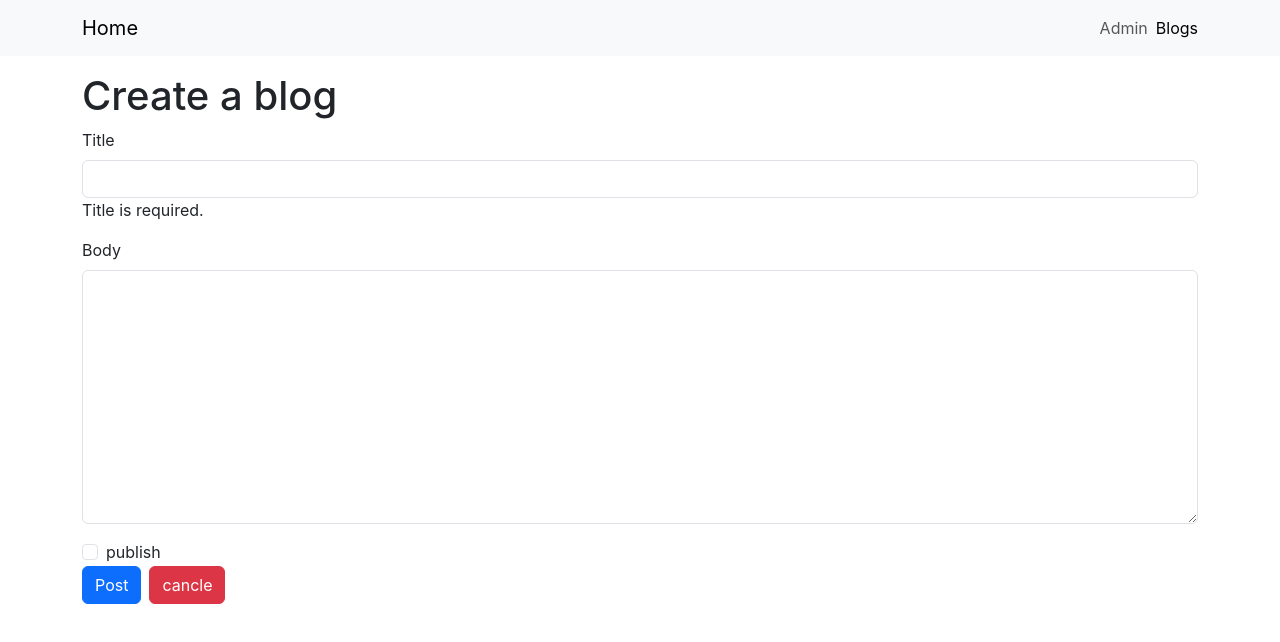
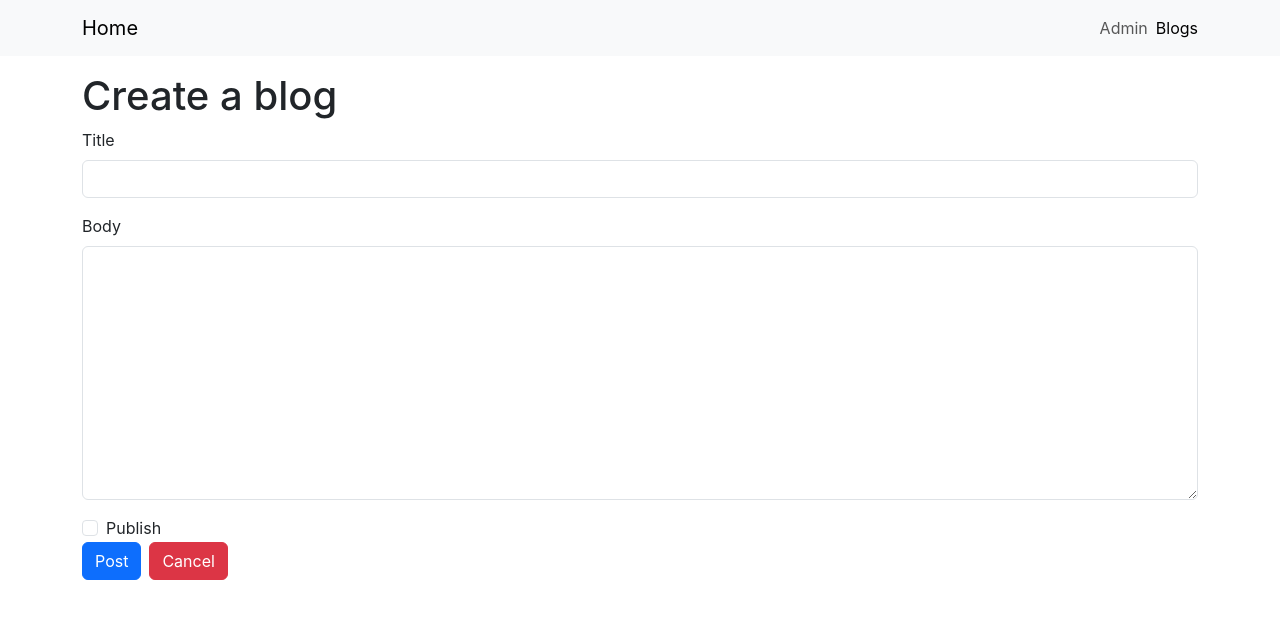
Before and after one commit to aidiw/react_blog, a React (Create React App) app: page /blogs/create in a window 1280 px wide. Shown: the top 642 px of the page. Built offline with nearby package versions, Linux system fonts and the light colour scheme.

Commit message:
feat : ~69강 커스텀훅제작, 전체 컴포넌트에서 함수, state등 상태값 주고받기

```diff
--- a/db.json
+++ b/db.json
@@ -1,74 +1,67 @@
 {
   "posts": [
     {
-      "id": 1,
-      "title": "reacttesdd",
-      "body": "reacttesdd",
-      "createdAt": 1715506949403,
-      "publish": true
+      "title": "55555",
+      "body": "5555",
+      "publish": true,
+      "createdAt": 1716110699543,
+      "id": 14
     },
     {
-      "id": 2,
-      "title": "2222",
-      "body": "2222",
-      "createdAt": 1715506949403,
-      "publish": true
+      "title": "3333",
+      "body": "33333",
+      "publish": false,
+      "createdAt": 1716111025667,
+      "id": 16
     },
     {
-      "id": 3,
-      "title": "3333",
-      "body": "3333",
-      "createdAt": 1715506949403,
-      "publish": true
+      "title": "22222",
+      "body": "22222",
+      "publish": false,
+      "createdAt": 1716111028439,
+      "id": 17
     },
     {
-      "id": 4,
-      "title": "4444",
-      "body": "44444",
-      "createdAt": 1715506949403,
-      "publish": true
+      "title": "11111",
+      "body": "111111",
+      "publish": false,
+      "createdAt": 1716111031730,
+      "id": 18
     },
     {
-      "id": 5,
-      "title": "55555",
-      "body": "55555",
-      "createdAt": 1715506949403,
-      "publish": true
+      "title": "tttt",
+      "body": "tttt",
+      "publish": false,
+      "createdAt": 1716111158885,
+      "id": 19
     },
     {
-      "title": "tytt",
-      "body": "ttzz",
+      "title": "6",
+      "body": "6",
       "publish": false,
-      "createdAt": 1715766761532,
-      "id": 6
+      "createdAt": 1716111561019,
+      "id": 20
     },
     {
-      "title": "123123123zz",
-      "body": "zzsdfasdf",
+      "title": "6",
+      "body": "6",
       "publish": false,
-      "createdAt": 1715766799317,
-      "id": 7
-    },
-    {
-      "title": "asdfasd",
-      "body": "fasdfzxcv",
-      "publish": false,
-      "createdAt": 1715766868364,
-      "id": 8
-    },
-    {
-      "title": "123123123sadfa",
-      "body": "zxcvasdfasd",
-      "publish": false,
-      "createdAt": 1715766872518,
-      "id": 9
+      "createdAt": 1716111581037,
+      "id": 22
     },
     {
       "title": "test",
-      "body": "test11",
+      "body": "tset",
       "publish": false,
-      "createdAt": 1716108208090,
-      "id": 10
+      "createdAt": 1716112377792,
+      "id": 23
+    },
+    {
+      "title": "tst",
+      "body": "test",
+      "publish": false,
+      "createdAt": 1716112420853,
+      "id": 25
     }
   ]
 }
--- a/src/App.js
+++ b/src/App.js
@@ -1,26 +1,32 @@
 import { BrowserRouter as Router, Routes, Route } from 'react-router-dom';
-
 import NavBar from './components/NavBar';
 import routes from './routes';
+import Toast from './components/Toasts';
+import useToast from './hooks/toasts';  // 경로 수정
 
 function App() {
+  const [toasts, addToast, deleteToast] = useToast();
+
   return (
     <Router>
-      <div>
+      <Toast
+        toasts={toasts}
+        deleteToast={deleteToast}
+      />
       <NavBar />
       <div className="container mt-3">
         <Routes>
           {routes.map((route) => {
+            const Component = route.component;
             return (
               <Route
                 key={route.path}
                 path={route.path}
-                  Component={route.component}
+                element={<Component addToast={addToast} />}
               />
             );
           })}
         </Routes>
-        </div>
       </div>
     </Router>
   );
--- a/src/components/BlogForm.js
+++ b/src/components/BlogForm.js
@@ -1,29 +1,32 @@
 import { useEffect, useState } from 'react';
 import axios from 'axios';
 import { useNavigate, useParams } from 'react-router-dom';
-// import { bool } from 'prop-types';
 import propTypes from 'prop-types';
 
-const BlogForm = ( {editing = false}) => {
+const BlogForm = ({ editing = false, addToast }) => {
   const history = useNavigate();
-  const {id} = useParams();
+  const { id } = useParams();
   const [title, setTitle] = useState('');
   const [originalTitle, setOriginalTitle] = useState('');
   const [body, setBody] = useState('');
   const [originalBody, setOriginalBody] = useState('');
   const [publish, setPublish] = useState(false);
   const [originalPublish, setOriginalPublish] = useState(false);
+  const [titleError, setTitleError] = useState(false);
+  const [bodyError, setBodyError] = useState(false);
 
   useEffect(() => {
     if (editing) {
-        axios.get(`http://localhost:3009/posts/${id}`).then(res => {
+      axios.get(`http://localhost:3009/posts/${id}`)
+        .then(res => {
           setTitle(res.data.title);
           setOriginalTitle(res.data.title);
           setBody(res.data.body);
           setOriginalBody(res.data.body);
           setPublish(res.data.publish);
           setOriginalPublish(res.data.publish);
-        }).catch(error => {
+        })
+        .catch(error => {
           console.error('Error fetching post:', error);
         });
     }
@@ -34,66 +37,92 @@ const BlogForm = ( {editing = false}) => {
   };
 
   const goBack = () => {
-    if(editing){
+    if (editing) {
       history(`/blogs/${id}`);
-    }else {
+    } else {
       history('/blogs');
     }
   }
 
+  const validateForm = () => {
+    let validated = true;
+
+    if (title === '') {
+      setTitleError(true);
+      validated = false;
+    }
+
+    if (body === '') {
+      setBodyError(true);
+      validated = false;
+    }
+
+    return validated;
+  }
+
   const onSubmit = async () => {
-    if (editing) {
+    setTitleError(false);
+    setBodyError(false);
+
+    if (validateForm()) {
+      if (editing) { //편집시
         axios.patch(`http://localhost:3009/posts/${id}`, {
           title: title,
           body: body,
           publish
         }).then(res => {
-            console.log(res);
-            history(`/blogs/${id}`)
-        })
-    }else {
-        await axios
-        .post('http://localhost:3009/posts', {
+          history(`/blogs/${id}`);
+        });
+      } else { //생성시
+        await axios.post('http://localhost:3009/posts', {
           title: title,
           body: body,
           publish,
           createdAt: Date.now()
         })
         .then(() => {
-            history('/admin'); // 페이지 리디렉션
+          addToast({
+            type : 'success',
+            text: 'successfully created!'
+          })
+          // history('/admin'); // 페이지 리디렉션
         })
         .catch((error) => {
           console.error('Failed to post data:', error); // 오류 처리 추가
         });
       }
+    }
   };
 
   const onChangePublish = (e) => {
-    setPublish(e.target.checked)
+    setPublish(e.target.checked);
   }
 
   return (
     <div>
-      <h1>{editing? 'Eidt' : 'Create'} a blog</h1>
+      <h1>{editing ? 'Edit' : 'Create'} a blog</h1>
       <div className="mb-3">
         <label className="form-label">Title</label>
         <input
-          className="form-control"
+          className={`form-control ${titleError ? 'border-danger' : ''}`}
           value={title}
           onChange={(event) => setTitle(event.target.value)}
         />
-        <div>
+        {titleError && <div className="text-danger">
           Title is required.
-        </div>
+        </div>}
       </div>
       <div className="mb-3">
         <label className="form-label">Body</label>
         <textarea
-          className="form-control"
+          className={`form-control ${bodyError ? 'border-danger' : ''}`}
           value={body}
           onChange={(event) => setBody(event.target.value)}
           rows={10}
         />
+        {bodyError && <div className="text-danger">
+          Body is required.
+        </div>}
       </div>
 
       <div className="form-check">
@@ -103,8 +132,8 @@ const BlogForm = ( {editing = false}) => {
           checked={publish}
           onChange={onChangePublish}
         />
-        <label className='form-check-label'>
-            publish
+        <label className="form-check-label">
+          Publish
         </label>
       </div>
       <button
@@ -112,13 +141,13 @@ const BlogForm = ( {editing = false}) => {
         onClick={onSubmit}
         disabled={editing && !isEdited()}
       >
-        {editing? 'Edit' : 'Post'}
+        {editing ? 'Edit' : 'Post'}
       </button>
       <button
         className="btn btn-danger ms-2"
         onClick={goBack}
       >
-        cancle
+        Cancel
       </button>
     </div>
   );
@@ -126,9 +155,6 @@ const BlogForm = ( {editing = false}) => {
 
 BlogForm.propTypes = {
   editing: propTypes.bool
-}
-
-
-
+};
 
 export default BlogForm;
--- a/src/components/BlogList.js
+++ b/src/components/BlogList.js
@@ -5,12 +5,15 @@ import { useNavigate, useLocation } from 'react-router-dom';
 import LoadingSpinner from '../components/LoadingSpinner';
 import { bool } from 'prop-types';
 import Pagination from './Pagination';
+import Toast from './Toasts';
+import useToast from '../hooks/toasts';
 
+// BlogList 컴포넌트 정의
 const BlogList = ({ isAdmin }) => {
     const history = useNavigate();
     const location = useLocation();
     const params = new URLSearchParams(location.search);
-    const pageParam = params.get('page');
+    const pageParam = params.get('page'); // 현재 페이지 파라미터를 가져옴
 
     const [posts, setPosts] = useState([]);
     const [loading, setLoading] = useState(true);
@@ -18,18 +21,23 @@ const BlogList = ({ isAdmin }) => {
     const [numberOfPosts, setNumberOfPosts] = useState(0);
     const [numberOfPages, setNumberOfPages] = useState(0);
     const [searchText, setSearchText] = useState('');
-    const limit = 5;
 
+    const [toasts, addToast, deleteToast] = useToast();
+    const limit = 5; // 한 페이지에 보여줄 게시물 수
+
+    // 게시물 수에 따라 총 페이지 수를 계산
     useEffect(() => {
         setNumberOfPages(Math.ceil(numberOfPosts / limit));
     }, [numberOfPosts]);
 
+    // 페이지 버튼 클릭 시 호출되는 함수
     const onClickPageButton = (page) => {
         history(`${location.pathname}?page=${page}`);
         setCurrentPage(page);
         getPosts(page);
-    }
+    };
 
+    // 게시물 목록을 가져오는 함수
     const getPosts = useCallback((page = 1) => {
         setCurrentPage(page);
         let params = {
@@ -52,18 +60,22 @@ const BlogList = ({ isAdmin }) => {
             });
     }, [isAdmin, searchText]);
 
-
-
+    // 컴포넌트 마운트 시 및 페이지 파라미터 변경 시 게시물 목록을 가져옴
     useEffect(() => {
         setCurrentPage(parseInt(pageParam) || 1);
         getPosts(parseInt(pageParam) || 1);
+    }, [getPosts, pageParam]);
 
-    }, []);
 
+    // 블로그 게시물 삭제 함수
     const deleteBlog = (e, id) => {
         e.stopPropagation();
         axios.delete(`http://localhost:3009/posts/${id}`).then(() => {
             setPosts((prevPosts) => prevPosts.filter((post) => post.id !== id));
+        });
+        addToast({
+            text: 'Successfully deleted',
+            type: 'success'
         });
     };
 
@@ -71,7 +83,7 @@ const BlogList = ({ isAdmin }) => {
         return <LoadingSpinner />;
     }
 
-
+    // 블로그 목록을 렌더링하는 함수
     const renderBlogList = () => {
         return posts.map((post) => (
             <Card
@@ -93,19 +105,24 @@ const BlogList = ({ isAdmin }) => {
         ));
     };
 
+    // 검색 입력 필드에서 Enter 키를 눌렀을 때 호출되는 함수
     const onSearch = (e) => {
         if (e.key === 'Enter') {
-            history(`${location.pathname}?page=1`)
+            history(`${location.pathname}?page=1`);
             setCurrentPage(1);
             getPosts(1);
         }
-    }
+    };
 
     return (
         <div>
+            <Toast
+                toasts={toasts}
+                deleteToast={deleteToast}
+            />
             <input
                 type="text"
-                placeholder=''
+                placeholder='search..'
                 className="form-control"
                 value={searchText}
                 onChange={(e) => setSearchText(e.target.value)}
@@ -114,16 +131,16 @@ const BlogList = ({ isAdmin }) => {
             <hr />
             {posts.length === 0
                 ? <div>No blog posts found</div>
-                : <>{renderBlogList()}
-                {numberOfPages > 1 && <Pagination
-                    currentPage={currentPage}
-                    numberOfPages={numberOfPages}
-                    onClick={onClickPageButton}
-                    limit={limit}
-                />}
-
-            </>}
-
+                : <>
+                    {renderBlogList()}
+                    {numberOfPages > 1 && <Pagination
+                        currentPage={currentPage}
+                        numberOfPages={numberOfPages}
+                        onClick={onClickPageButton} // 여기에서 onClickPageButton 전달
+                        limit={limit}
+                    />}
+                </>
+            }
         </div>
     );
 };
--- /dev/null
+++ b/src/components/Toasts.js
@@ -0,0 +1,32 @@
+import propTypes from "prop-types";
+
+const Toast = ({ toasts = [], deleteToast }) => {
+    return (
+        <div className="position-fixed bottom-0 end-0 p-2">
+            {toasts.map((toast) => {
+                return (
+                    <div
+                        key={toast.id}
+                        onClick={() => deleteToast(toast.id)}
+                        className={`cursor-pointer alert alert-${toast.type || 'success'} m-0 py-2 mt-2`}
+                    >
+                        {toast.text}
+                    </div>
+                )
+            })}
+        </div>
+    )
+}
+
+Toast.propTypes = {
+    toasts: propTypes.arrayOf(propTypes.shape({
+        id: propTypes.string.isRequired, // id 속성 추가
+        text: propTypes.string.isRequired,
+        type: propTypes.string
+    })).isRequired,
+    deleteToast: propTypes.func.isRequired
+}
+
+
+
+export default Toast;
--- /dev/null
+++ b/src/hooks/toasts.js
@@ -0,0 +1,38 @@
+
+import {useState, useRef} from 'react';
+import { v4 as uuidv4 } from 'uuid';
+
+const useToast = () => {
+    const [, setToastRerender] = useState(false);
+    const toasts = useRef([]); //리렌더링이 일어나지않음. 업데이트를하면 그 즉시 업데이트하게되어있음.
+
+    const deleteToast = (id) => {
+    const filteredToasts = toasts.current.filter(toast => {
+        return toast.id !== id
+        });
+
+        toasts.current = filteredToasts;
+        setToastRerender(prev => !prev);
+    };
+
+    const addToast = (toast) => {
+        const id = uuidv4();
+        const toastWithId = {
+            ...toast,
+            id
+        };
+        toasts.current = [...toasts.current, toastWithId];
+        setToastRerender(prev => !prev);
+        setTimeout(() => {
+            deleteToast(id, toasts, setToastRerender);
+        }, 5000);
+    };
+
+    return [
+        toasts.current,
+        addToast,
+        deleteToast
+    ]
+};
+
+export default useToast;
--- a/src/pages/CreatePage.js
+++ b/src/pages/CreatePage.js
@@ -1,9 +1,9 @@
 import BlogForm from '../components/BlogForm';
 
-const CreatePage = () => {
+const CreatePage = ({addToast}) => {
   return (
     <div>
-      <BlogForm  editing={false}/>
+      <BlogForm  editing={false} addToast={addToast}/>
     </div>
   );
 };
```
Also changed, not shown: package.json (+10 -2 lines), src/components/Pagination.js (+30 -28 lines), 9 other files (tests, documents, lock files or other folders). Lines whose indentation alone changed are shown as unchanged.
